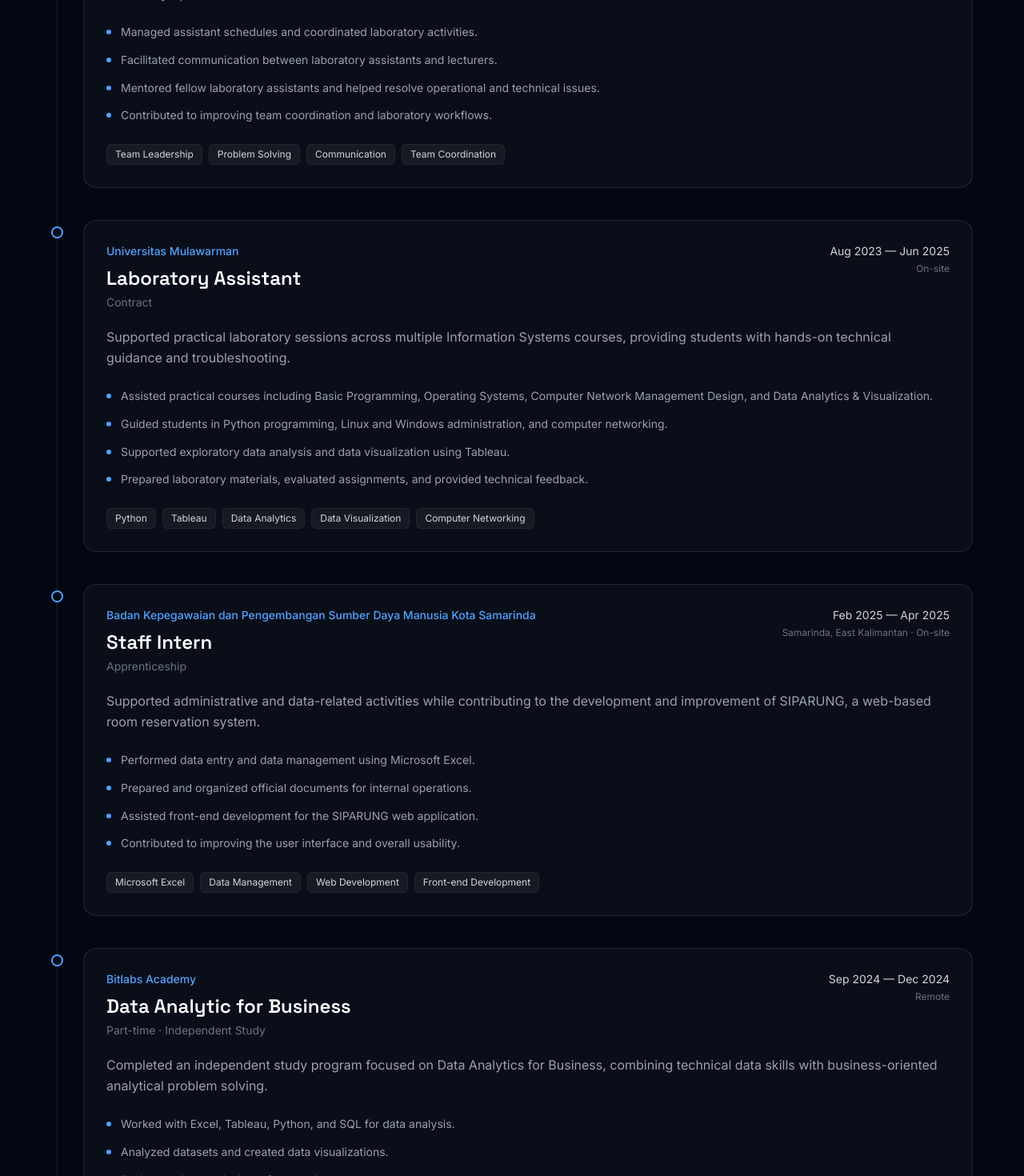
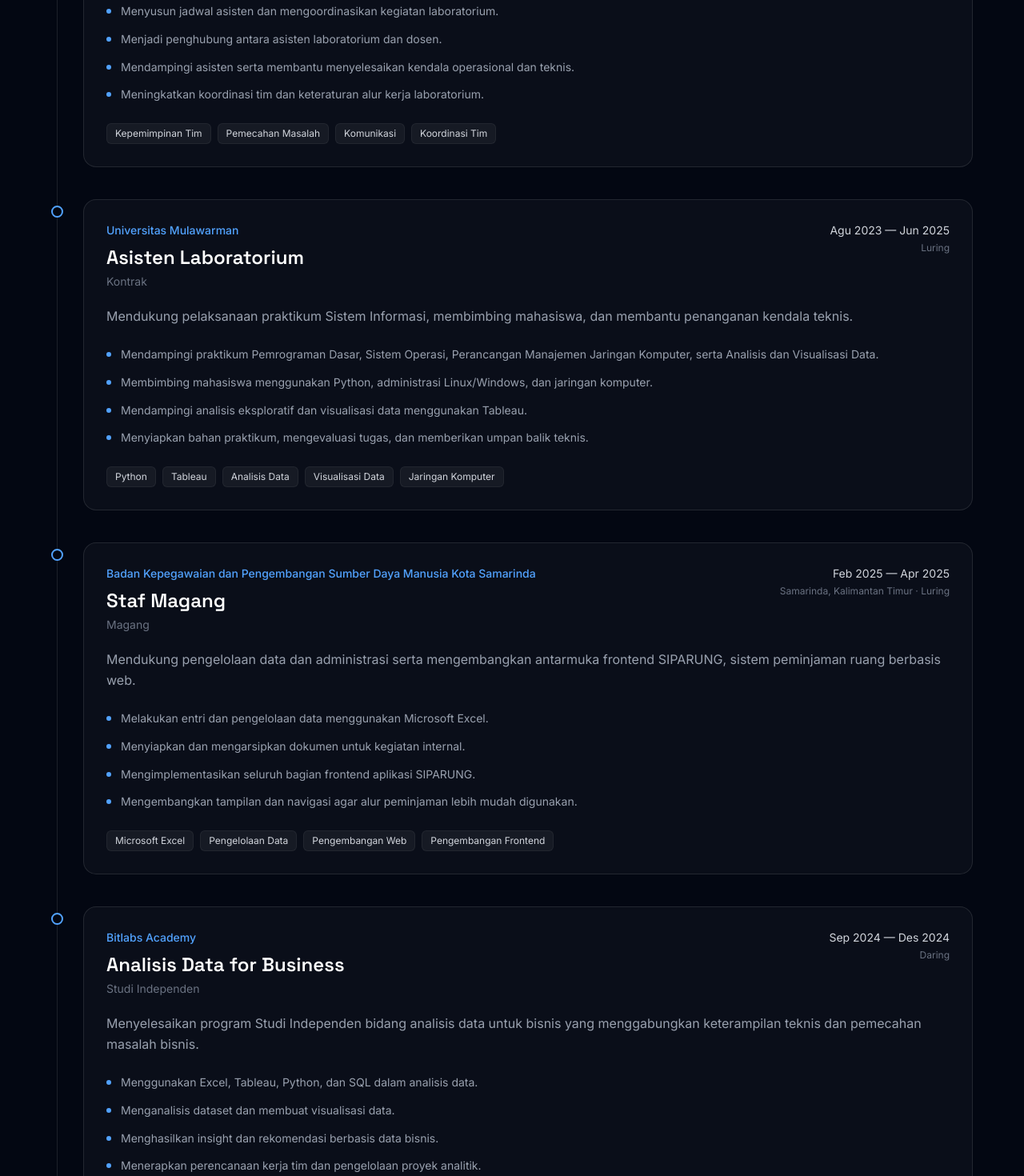
Before and after one commit to myusrilap/my-portofolio, a React app: page / in a window 1280 px wide. Shown: the part 2960-4430 px from the top of the page at 80% size. Built offline with nearby package versions, Linux system fonts and the light colour scheme; the HTML template or start-up script is replaced by a standard one.

Commit message:
i18n: translate Experience.jsx to Indonesian

```diff
--- a/src/components/Experience.jsx
+++ b/src/components/Experience.jsx
@@ -4,91 +4,91 @@
   const experiences = [
     {
       company: "Universitas Mulawarman",
-      role: "Head of Laboratory Assistant",
-      type: "Part-time",
-      period: "Aug 2024 — Jun 2025",
-      location: "Samarinda, East Kalimantan",
+      role: "Koordinator Utama Asisten Laboratorium",
+      type: "Paruh waktu",
+      period: "Agu 2024 — Jun 2025",
+      location: "Samarinda, Kalimantan Timur",
       description:
-        "Led and coordinated the Information Systems laboratory assistant team to support the delivery of practical courses and maintain efficient laboratory operations.",
+        "Memimpin dan mengoordinasikan tim asisten laboratorium Sistem Informasi untuk menunjang praktikum dan operasional laboratorium.",
       highlights: [
-        "Managed assistant schedules and coordinated laboratory activities.",
-        "Facilitated communication between laboratory assistants and lecturers.",
-        "Mentored fellow laboratory assistants and helped resolve operational and technical issues.",
-        "Contributed to improving team coordination and laboratory workflows.",
+        "Menyusun jadwal asisten dan mengoordinasikan kegiatan laboratorium.",
+        "Menjadi penghubung antara asisten laboratorium dan dosen.",
+        "Mendampingi asisten serta membantu menyelesaikan kendala operasional dan teknis.",
+        "Meningkatkan koordinasi tim dan keteraturan alur kerja laboratorium.",
       ],
       skills: [
-        "Team Leadership",
-        "Problem Solving",
-        "Communication",
-        "Team Coordination",
+        "Kepemimpinan Tim",
+        "Pemecahan Masalah",
+        "Komunikasi",
+        "Koordinasi Tim",
       ],
     },
 
     {
       company: "Universitas Mulawarman",
-      role: "Laboratory Assistant",
-      type: "Contract",
-      period: "Aug 2023 — Jun 2025",
-      location: "On-site",
+      role: "Asisten Laboratorium",
+      type: "Kontrak",
+      period: "Agu 2023 — Jun 2025",
+      location: "Luring",
       description:
-        "Supported practical laboratory sessions across multiple Information Systems courses, providing students with hands-on technical guidance and troubleshooting.",
+        "Mendukung pelaksanaan praktikum Sistem Informasi, membimbing mahasiswa, dan membantu penanganan kendala teknis.",
       highlights: [
-        "Assisted practical courses including Basic Programming, Operating Systems, Computer Network Management Design, and Data Analytics & Visualization.",
-        "Guided students in Python programming, Linux and Windows administration, and computer networking.",
-        "Supported exploratory data analysis and data visualization using Tableau.",
-        "Prepared laboratory materials, evaluated assignments, and provided technical feedback.",
+        "Mendampingi praktikum Pemrograman Dasar, Sistem Operasi, Perancangan Manajemen Jaringan Komputer, serta Analisis dan Visualisasi Data.",
+        "Membimbing mahasiswa menggunakan Python, administrasi Linux/Windows, dan jaringan komputer.",
+        "Mendampingi analisis eksploratif dan visualisasi data menggunakan Tableau.",
+        "Menyiapkan bahan praktikum, mengevaluasi tugas, dan memberikan umpan balik teknis.",
       ],
       skills: [
         "Python",
         "Tableau",
-        "Data Analytics",
-        "Data Visualization",
-        "Computer Networking",
+        "Analisis Data",
+        "Visualisasi Data",
+        "Jaringan Komputer",
       ],
     },
 
     {
       company: "Badan Kepegawaian dan Pengembangan Sumber Daya Manusia Kota Samarinda",
-      role: "Staff Intern",
-      type: "Apprenticeship",
+      role: "Staf Magang",
+      type: "Magang",
       period: "Feb 2025 — Apr 2025",
-      location: "Samarinda, East Kalimantan · On-site",
+      location: "Samarinda, Kalimantan Timur · Luring",
       description:
-        "Supported administrative and data-related activities while contributing to the development and improvement of SIPARUNG, a web-based room reservation system.",
+        "Mendukung pengelolaan data dan administrasi serta mengembangkan antarmuka frontend SIPARUNG, sistem peminjaman ruang berbasis web.",
       highlights: [
-        "Performed data entry and data management using Microsoft Excel.",
-        "Prepared and organized official documents for internal operations.",
-        "Assisted front-end development for the SIPARUNG web application.",
-        "Contributed to improving the user interface and overall usability.",
+        "Melakukan entri dan pengelolaan data menggunakan Microsoft Excel.",
+        "Menyiapkan dan mengarsipkan dokumen untuk kegiatan internal.",
+        "Mengimplementasikan seluruh bagian frontend aplikasi SIPARUNG.",
+        "Mengembangkan tampilan dan navigasi agar alur peminjaman lebih mudah digunakan.",
       ],
       skills: [
         "Microsoft Excel",
-        "Data Management",
-        "Web Development",
-        "Front-end Development",
+        "Pengelolaan Data",
+        "Pengembangan Web",
+        "Pengembangan Frontend",
       ],
     },
 
     {
       company: "Bitlabs Academy",
-      role: "Data Analytic for Business",
-      type: "Part-time · Independent Study",
-      period: "Sep 2024 — Dec 2024",
-      location: "Remote",
+      role: "Analisis Data for Business",
+      type: "Studi Independen",
+      period: "Sep 2024 — Des 2024",
+      location: "Daring",
       description:
-        "Completed an independent study program focused on Data Analytics for Business, combining technical data skills with business-oriented analytical problem solving.",
+        "Menyelesaikan program Studi Independen bidang analisis data untuk bisnis yang menggabungkan keterampilan teknis dan pemecahan masalah bisnis.",
       highlights: [
-        "Worked with Excel, Tableau, Python, and SQL for data analysis.",
-        "Analyzed datasets and created data visualizations.",
-        "Derived actionable insights from business data.",
-        "Developed project management skills for planning and executing analytics projects.",
+        "Menggunakan Excel, Tableau, Python, dan SQL dalam analisis data.",
+        "Menganalisis dataset dan membuat visualisasi data.",
+        "Menghasilkan insight dan rekomendasi berbasis data bisnis.",
+        "Menerapkan perencanaan kerja tim dan pengelolaan proyek analitik.",
       ],
       skills: [
         "Microsoft Excel",
         "SQL",
         "Python",
         "Tableau",
-        "Data Analysis",
+        "Analisis Data",
       ],
     },
   ];
@@ -109,13 +109,13 @@
           </p>
 
           <h2 className="text-3xl sm:text-4xl lg:text-5xl font-bold text-white">
-            Where I've
-            <span className="text-blue-400"> worked.</span>
+            Pengalaman
+            <span className="text-blue-400"> profesional.</span>
           </h2>
 
           <p className="mt-5 text-gray-400 max-w-2xl text-lg leading-relaxed">
-            Experience across laboratory operations, data analytics,
-            leadership, and web development.
+            Pengalaman dalam operasional laboratorium, analisis data,
+            kepemimpinan tim, serta pengembangan web.
           </p>
         </motion.div>
 
```
